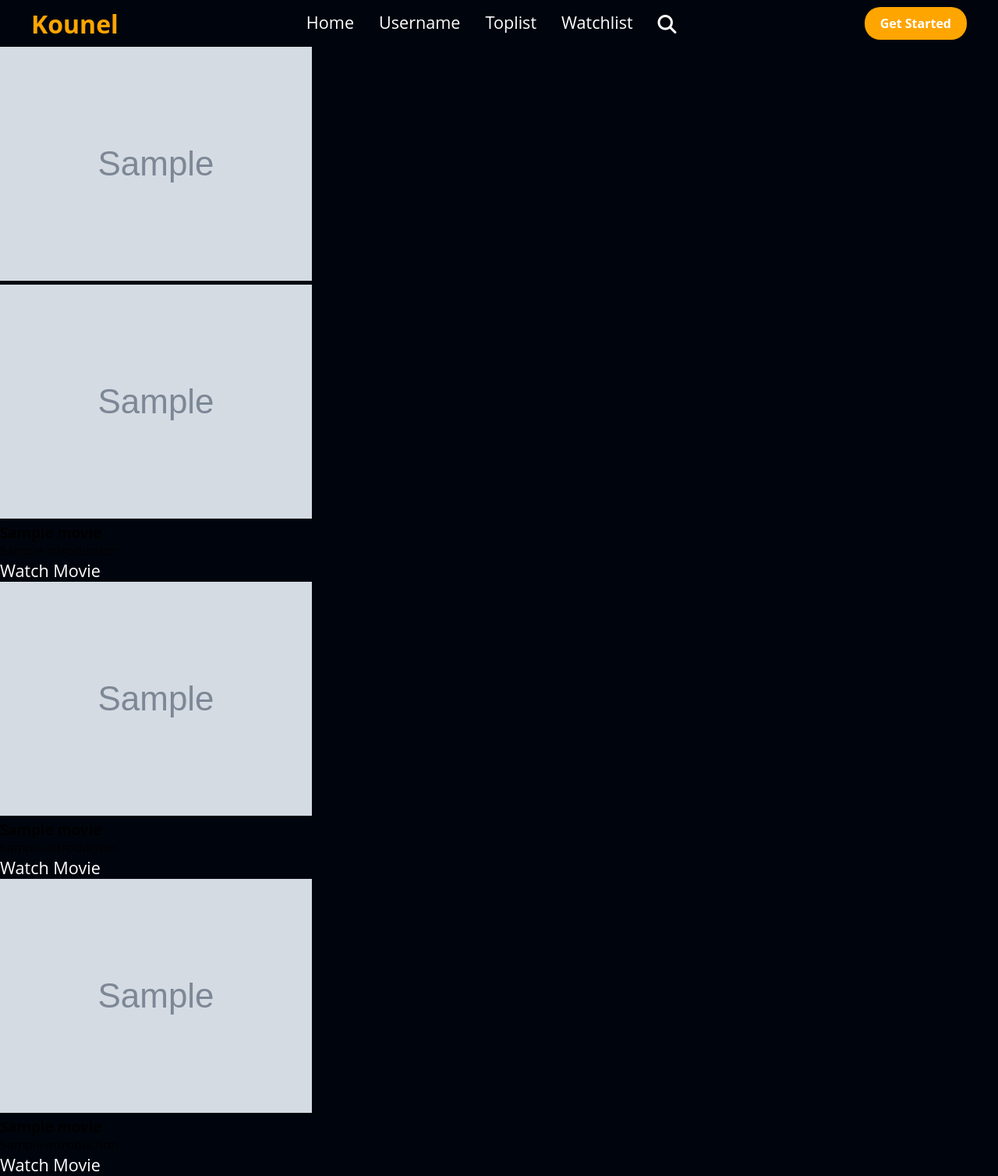
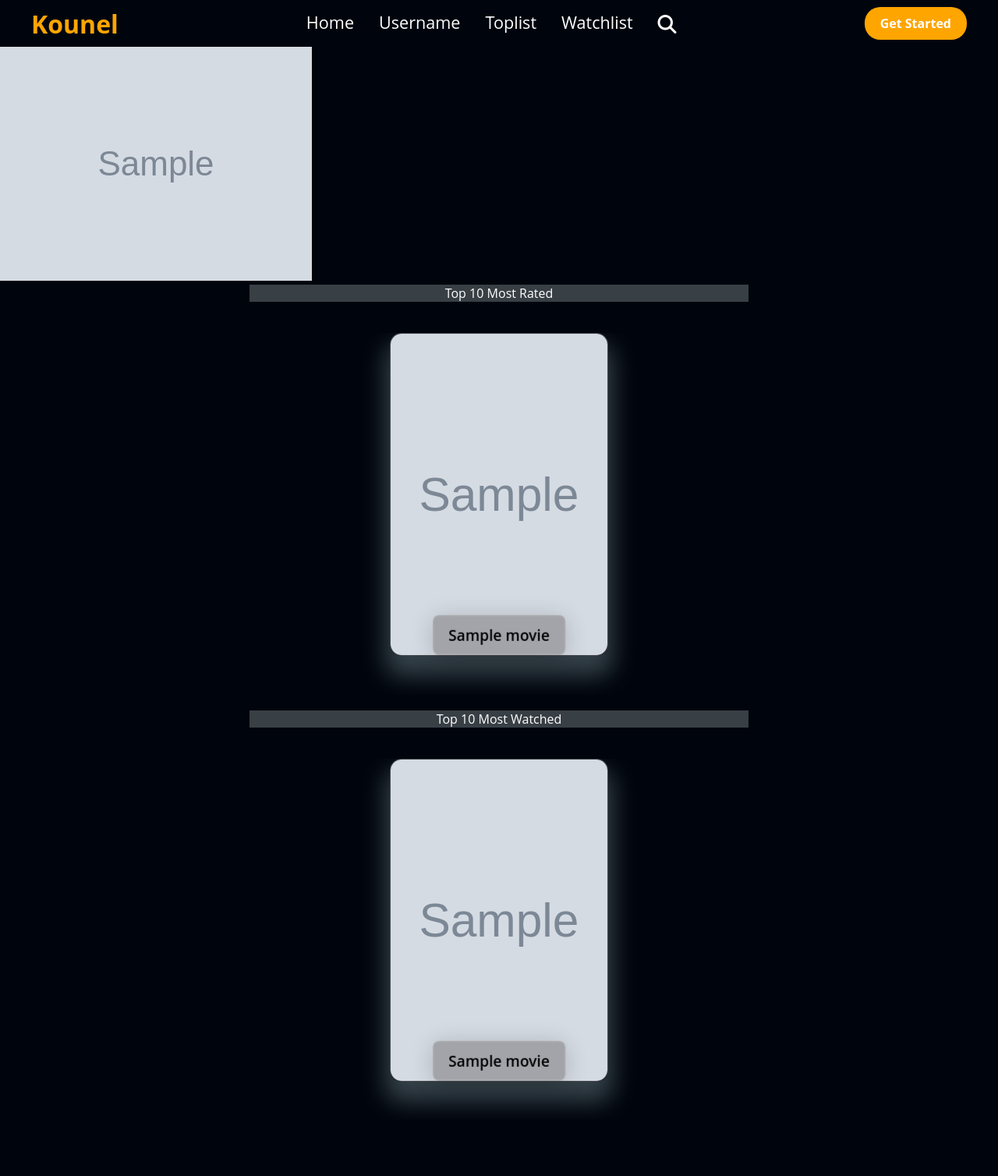
Before and after one commit to Yun-Pei/film_forum, a Django app: template film_forum/home/templates/index.html in a window 1280 px wide. Shown: the whole page at 78% size. After the commit the page ends 1425 px from the top, so only its background shows below. Run offline with Django 5.2, Linux system fonts and the light colour scheme; the template is opened without the code that fills it: most values are stand-ins (such as "Sample title", 1, 10 or a date in 2020); grey boxes marked "Sample" are stand-in pictures.

Commit message:
Home page swiper 解決 (謝謝啟誠)

```diff
--- /dev/null
+++ b/film_forum/home/static/slider.js
@@ -0,0 +1,50 @@
+var swiper = new Swiper(".swiper", {
+    effect:"coverflow",
+    grabCursor: true,
+    centeredSlides: true,
+    initialSlide: 2,
+    speed: 600,
+    preventClicks: true,
+    slidesPerView: "auto",
+    coverflowEffect: {
+        rotate: 0,
+        stretch: 0,
+        depth: 350,
+        modifier: 1,
+        slideShadows: true,
+        scale:  .85,
+    },
+    on:{
+        click(event){
+            swiper.slideTo(this.clickedIndex);
+        },
+    },
+    paginaiton: {
+        el:".swiper-pagination",
+    },
+});
+
+// var swiper = new Swiper(".myswiper", {
+//     effect:"coverflow",
+//     grabCursor: true,
+//     centeredSlides: true,
+//     initialSlide: 2,
+//     speed: 600,
+//     preventClicks: true,
+//     slidesPerView: "auto",
+//     coverflowEffect: {
+//         rotate: 0,
+//         stretch: 80,
+//         depth: 350,
+//         modifier: 1,
+//         slideShadows: true,
+//     },
+//     on:{
+//         click(event){
+//             swiper.slideTo(this.clickedIndex);
+//         },
+//     },
+//     paginaiton: {
+//         el:".swiper-pagination",
+//     },
+// });
--- a/film_forum/home/static/style.css
+++ b/film_forum/home/static/style.css
@@ -260,3 +260,119 @@ input{
 }
 
 /* Slider */
+/* @import url('https://fonts.googleapis.com/css2?family=Quicksand:wght@300..700&display=swap'); */
+
+*,
+*::before,
+*::after  {
+  margin: 0;
+  padding: 0;
+  box-sizing: border-box;
+  /* font-family: 'Quicksand', sans-serif; */
+}
+
+/* body .swiper{
+  display: flex;
+  justify-content: center;
+  align-items: center;
+  min-height: 100vh;
+  overflow: hidden;
+} */
+
+.swiper{
+  width: auto;
+  height: 20%;
+  padding: 50px 0;
+  margin-bottom: 20px;
+}
+
+.swiper-wrapper{
+  margin-bottom: 50px;
+}
+
+.swiper .swiper-slide{
+  height: 414px;
+  width: 280px;
+}
+.swiper-slide{
+  position: relative;
+  aspect-ratio: 3/4;
+  border-radius: 14px;
+  border: 1px solid rgba(177,177,177,.4);
+}
+
+.swiper-slide img{
+  display: block;
+  height: 100%;
+  width: 100%;
+  object-fit: cover;
+  border-radius: inherit;
+  user-select: none;
+}
+
+.title{
+  position: absolute;
+  bottom: 5px;
+  left: 50%;
+  transform: translate(-50%,-20%);
+  -ms-transform: translate(-50%, -20%);
+  width: max-content;
+  text-align: center;
+  padding: 10px 18px;
+  background: rgba(46,39,39,.3);
+  border-radius: 8px;
+  border: 2px solid rgba(177,177,177,.4);
+  box-shadow: 0 4px 30px rgba(0,0,0,.2);
+  backdrop-filter: blur(10px);
+  -webkit-backdrop-filter: blur(10px);
+  transition: all .5s linear;
+}
+
+.title span{
+  font-size: 1.2rem;
+  font-weight: 600;
+}
+
+.swiper-slide-active{
+  box-shadow: 0 20px 30px 6px rgba(89, 107, 113, 0.6);
+}
+
+.swiper-slide-active .title{
+  bottom: -10px;
+}
+
+@media (max-width: 1100px) {
+  .swiper-slide{
+    width: 300px;
+  }
+}
+
+@media (max-width: 900px) {
+  .swiper-slide{
+    width: 250px;
+  }
+}
+
+@media (max-width: 700px) {
+  .swiper-slide{
+    width: 230px;
+  }
+}
+
+@media (max-width: 610px) {
+  .swiper-slide{
+    width: 200px;
+  }
+}
+
+.ranktitle{
+  color: #fff;
+  position: relative;
+  text-align: center;
+  width: 50%;
+  height: 50%;
+  left: 25%;
+  margin-bottom: 40px;
+  z-index: 2;
+  background-color: rgb(56, 63, 69);
+}
--- a/film_forum/home/templates/index.html
+++ b/film_forum/home/templates/index.html
@@ -7,6 +7,10 @@
     <meta name="viewport" content="width=device-width, initial-scale=1.0" />
     <!-- <link rel="stylesheet" href="style.css" /> -->
     <link href='{% static "style.css" %}' rel="stylesheet"/>
+    <link
+      rel="stylesheet"
+      href="https://cdn.jsdelivr.net/npm/swiper@11/swiper-bundle.min.css"
+    />
     <link rel="stylesheet" href="https://cdnjs.cloudflare.com/ajax/libs/font-awesome/6.5.2/css/all.min.css" integrity="sha512-SnH5WK+bZxgPHs44uWIX+LLJAJ9/2PkPKZ5QiAj6Ta86w+fsb2TkcmfRyVX3pBnMFcV7oQPJkl9QevSCWr3W6A==" crossorigin="anonymous" referrerpolicy="no-referrer" />
     <link rel="icon" href="{% static 'favicon.ico' %}" type="image/x-icon">
     <title>Kounel</title>
@@ -71,37 +75,40 @@
         <img src="{{ movieup.img }}" alt="{{ movieup.name }}">
       </section>
 
-      <div class="slider">
+       <!-- Slider main container -->
+
+      <div class="ranktitle">Top 10 Most Rated</div>
+
+      <div class="swiper myswiper">
+        <div class="swiper-wrapper">
           {% for movie in movies1 %}
-        <div class="slide">
+          <div class="swiper-slide">
               <img src="{{ movie.img }}" alt="{{ movie.name }}">
-            <h3>{{ movie.name }}</h3>
-            <p>{{ movie.introduction }}</p>
-            <a href="{{ movie.link }}" target="_blank">Watch Movie</a>
+                <div class="title">
+                  <span>{{ movie.name }}</span>
+                </div>
           </div>
           {% endfor %}
         </div>
 
-      <div class="slider">
-        {% for movie in movies2 %}
-        <div class="slide">
+        <div class="swiper-pagination"></div>
+
+      </div>
+
+      <div class="ranktitle">Top 10 Most Watched</div>
+
+      <div class="swiper myswiper">
+        <div class="swiper-wrapper">
+          {% for movie in movies1 %}
+          <div class="swiper-slide">
               <img src="{{ movie.img }}" alt="{{ movie.name }}">
-            <h3>{{ movie.name }}</h3>
-            <p>{{ movie.introduction }}</p>
-            <a href="{{ movie.link }}" target="_blank">Watch Movie</a>
+                <div class="title">
+                  <span>{{ movie.name }}</span>
+                </div>
           </div>
           {% endfor %}
         </div>
 
-      <div class="slider">
-        {% for movie in movies3 %}
-        <div class="slide">
-            <img src="{{ movie.img }}" alt="{{ movie.name }}">
-            <h3>{{ movie.name }}</h3>
-            <p>{{ movie.introduction }}</p>
-            <a href="{{ movie.link }}" target="_blank">Watch Movie</a>
-        </div>
-        {% endfor %}
       </div>
     </main>
 
@@ -154,33 +161,8 @@
         }
       };
 
-      $('.slider').each(function() {
-          $(this).slick({
-              autoplay: false,
-              autoplaySpeed: 3000,
-              arrows: true,
-              dots: true,
-              prevArrow: '<button type="button" class="slick-prev">Previous</button>',
-              nextArrow: '<button type="button" class="slick-next">Next</button>',
-              slidesToShow: 3,
-              slidesToScroll: 1,
-              responsive: [
-                  {
-                      breakpoint: 768,
-                      settings: {
-                          slidesToShow: 2
-                      }
-                  },
-                  {
-                      breakpoint: 480,
-                      settings: {
-                          slidesToShow: 1
-                      }
-                  }
-              ]
-          });
-      });
-
     </script>
+    <script src="https://cdn.jsdelivr.net/npm/swiper@11/swiper-bundle.min.js"></script>
+    <script src="{% static 'slider.js' %}"></script>
   </body>
 </html>
--- a/film_forum/home/views.py
+++ b/film_forum/home/views.py
@@ -4,11 +4,12 @@ from member.models import Movies
 # from movie.models import
 #新加入的function
 def testPage(request):
-    movies1 = Movies.objects.filter(year__gt=2020)[:4]
+    movies1 = Movies.objects.filter(year__gt=2019)[:10]
     movies2 = Movies.objects.filter(year__gt=2020)[:4]
     movies3 = Movies.objects.filter(year__gt=2020)[:4]
     movieup = Movies.objects.filter(id=89)
-    print(movieup)
+    print(len(movies1))
+    len(movies1)
     return render(request, "index.html", {'movies1': movies1, 'movies2': movies2, 'movies3': movies3, 'movieup': movieup[0]})
 
 def searchbar(request):
```
Lines whose indentation alone changed are shown as unchanged.
